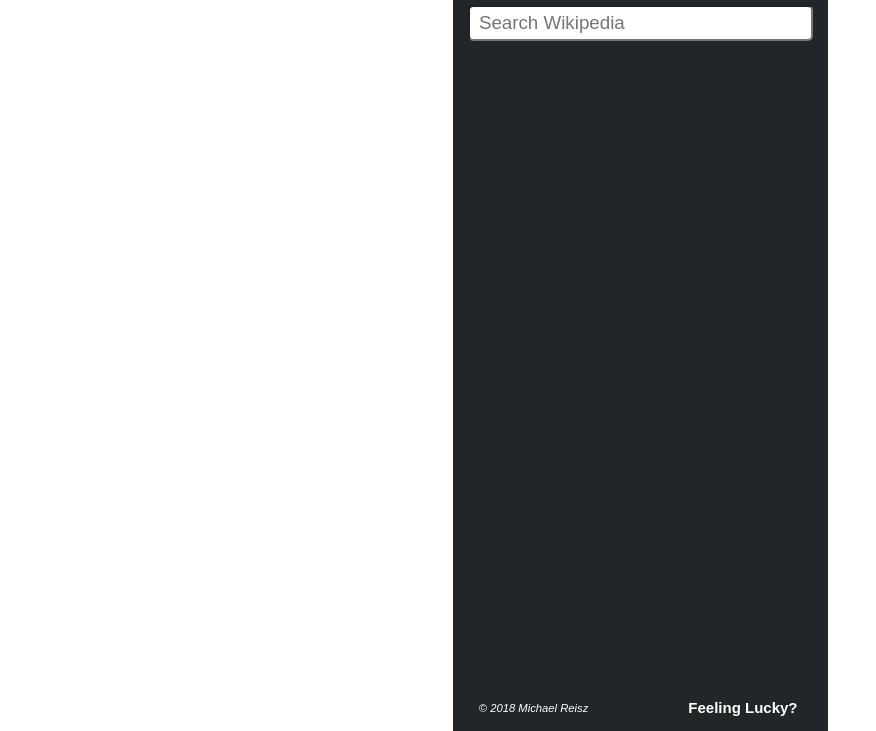
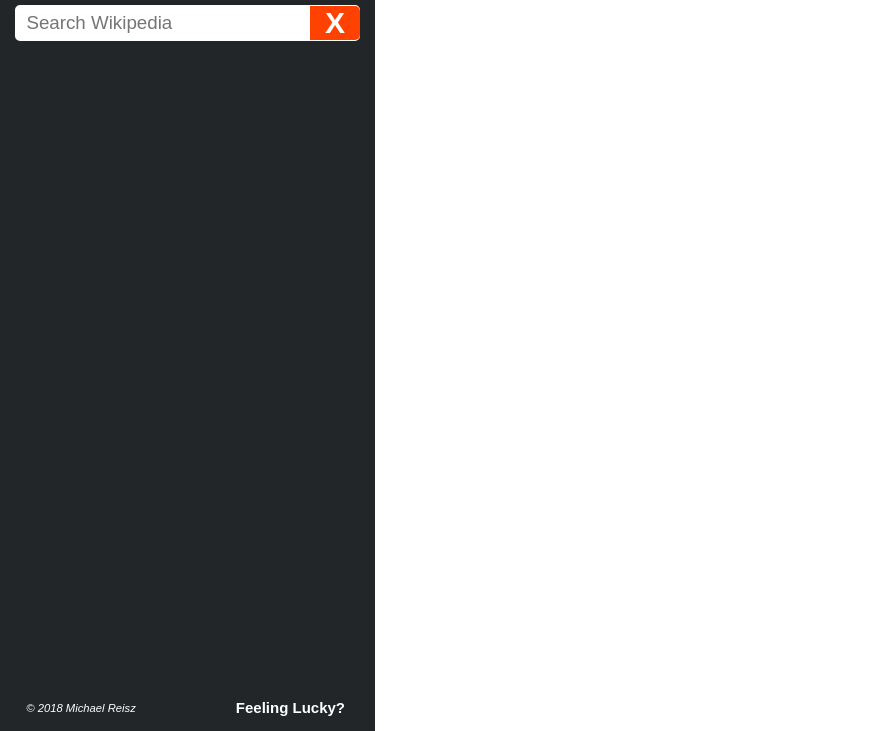
Before and after one commit to mreisz7/wikipedia-viewer, a plain HTML site: page index.html in a window 1280 px wide. Shown: the part 69-800 px from the top of the page, without its empty margins (0-876 px from the left). Drawn offline with nearby package versions, Linux system fonts and the light colour scheme.

Commit message:
Add the ability to clear a search.
Add an "X" to search field to clear the search and reset the application.

```diff
--- a/assets/css/wiki-viewer.scss
+++ b/assets/css/wiki-viewer.scss
@@ -6,12 +6,7 @@ $selected-card:       #222629;
 $selected-font:       #FAED26;
 $card-border:         #FAED26;
 $content-background:  #FFFFFF;
-
-// header,
-// footer,
-// div {
-//   border: 1px solid white;
-// }
+$danger-color:        #ff4200;
 
 * {
   box-sizing: border-box;
@@ -61,11 +56,6 @@ body {
   flex: 1;
   overflow: hidden;
 
-  #search-offset {
-    flex: 1;
-    background-color: $content-background;
-  }
-
   #results {
     display: flex;
     flex-flow: column nowrap;
@@ -73,6 +63,7 @@ body {
     height: 100%;
     width: 25em;
     padding: 0 1em;
+    animation: all 1s linear;
 
     h1 {
       flex: none;
@@ -80,13 +71,32 @@ body {
     }
 
     #search-form {
+      position: relative;
       width: 100%;
 
       #wiki-search {
         width: 100%;
         font-size: 1.25em;
         border-radius: 5px;
-        padding: .25em .5em;
+        padding: .25em 3em .25em .5em;
+        border: 2px solid white
+      }
+
+      #reset-search {
+        position: absolute;
+        top: 50%;
+        right: 0;
+        transform: translate(0, -50%);
+        margin: 0;
+        padding: 0 1rem;
+        background-color: $danger-color;
+        color: $font-color;
+        border-radius: 0 5px 5px 0;
+        cursor: pointer;
+
+        &:hover {
+          background-color: darken($danger-color, 5%);
+        }
       }
     }
 
@@ -118,6 +128,7 @@ body {
           }
 
           h1 {
+            text-align: left;
             margin: 0 0 1rem;
           }
 
--- a/assets/js/wiki-viewer.js
+++ b/assets/js/wiki-viewer.js
@@ -20,6 +20,12 @@ $(document).ready(function() {
     loadRandomWiki();
   });
 
+  $('#reset-search').on('click', function() {
+    clearSearchResults();
+    blankOutContent();
+    search.val('');
+  })
+
 });
 
 
@@ -28,13 +34,11 @@ function loadRandomWiki() {
   var randURL = "https://en.wikipedia.org/wiki/Special:Random";
   clearSearchResults();
   clearSelected();
-  $('#search-offset').hide();
   iframe.attr('src', randURL);
   iframe.show();
 }
 
 function blankOutContent() {
-  $('#search-offset').show();
   iframe.hide();
 }
 
@@ -50,7 +54,6 @@ function wikiSearch() {
   })
   .done(function(response) {
     console.log(response);
-    $('#search-offset').hide();
     renderResults(response.query.pages);
   });
 }
@@ -92,5 +95,6 @@ function clearSelected() {
 }
 
 function clearSearchResults() {
+  clearSelected();
   $('#results-list').empty();
 }
--- a/index.html
+++ b/index.html
@@ -12,13 +12,12 @@
 </head>
 <body>
   <div id="results-and-content">
-    <div id="search-offset">
-    </div>
     <div id="results">
       <h1>Wikipedia Search</h1>
       <div id="search-bar">
         <form id="search-form">
           <input type="text" id="wiki-search" placeholder="Search Wikipedia"/>
+          <h1 id="reset-search">X</h1>
         </form>
       </div>
       <ul id="results-list">
```
Also changed, not shown: assets/css/wiki-viewer.min.css.
